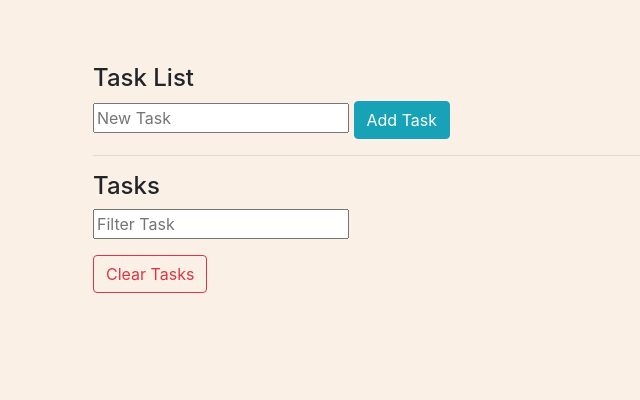
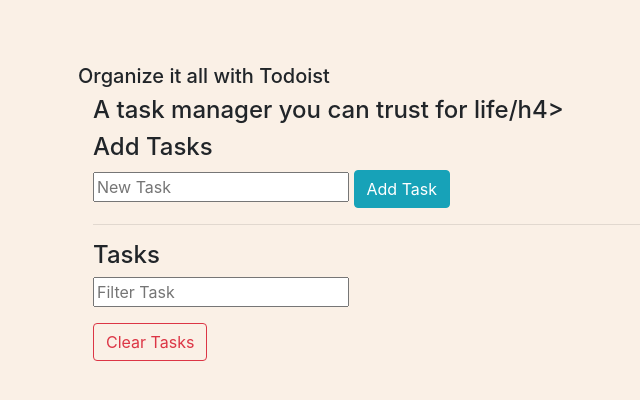
Before and after one commit to ashabshafi/ashabshafi.github.io, a plain HTML site: page index.html in a window 1280 px wide. Shown: the whole page, without its empty margins (306-946 px from the left). Drawn offline with nearby package versions, Linux system fonts and the light colour scheme.

Commit message:
Update index.html

```diff
--- a/index.html
+++ b/index.html
@@ -17,8 +17,10 @@
 </style>
 
 <body>
+     <h5>Organize it all with Todoist</h5>
     <div class="container">
-        <h4>Task List</h4>
+        <h4>A task manager you can trust for life/h4>
+        <h4>Add Tasks </h4>
         <form id="task_form">
             <input type="text" id="new_task" placeholder="New Task" >
             <input type="submit" value="Add Task"  class="btn btn-info">
```
